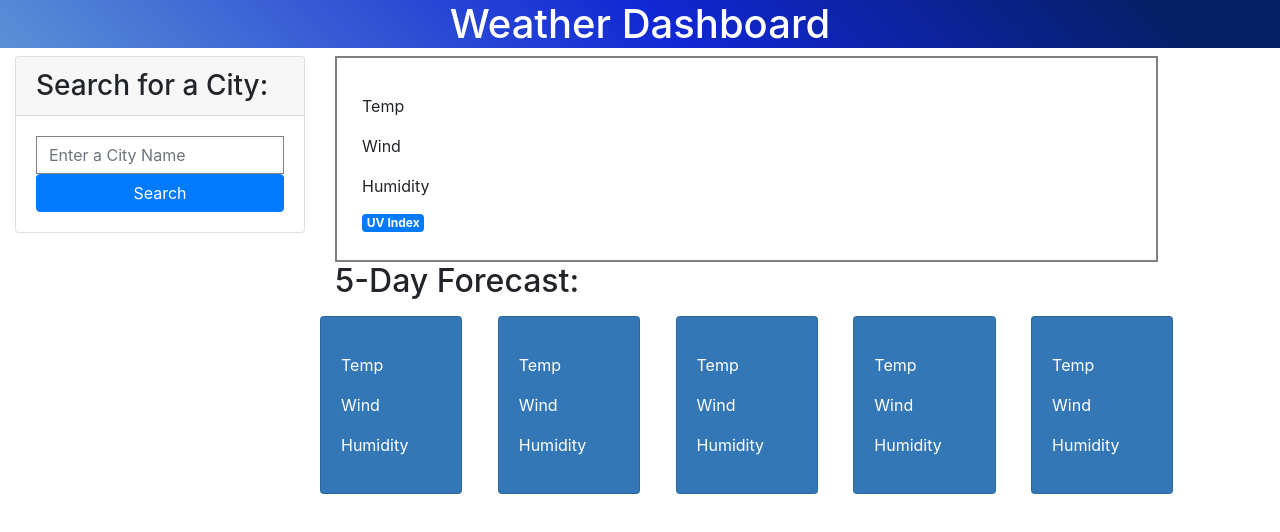
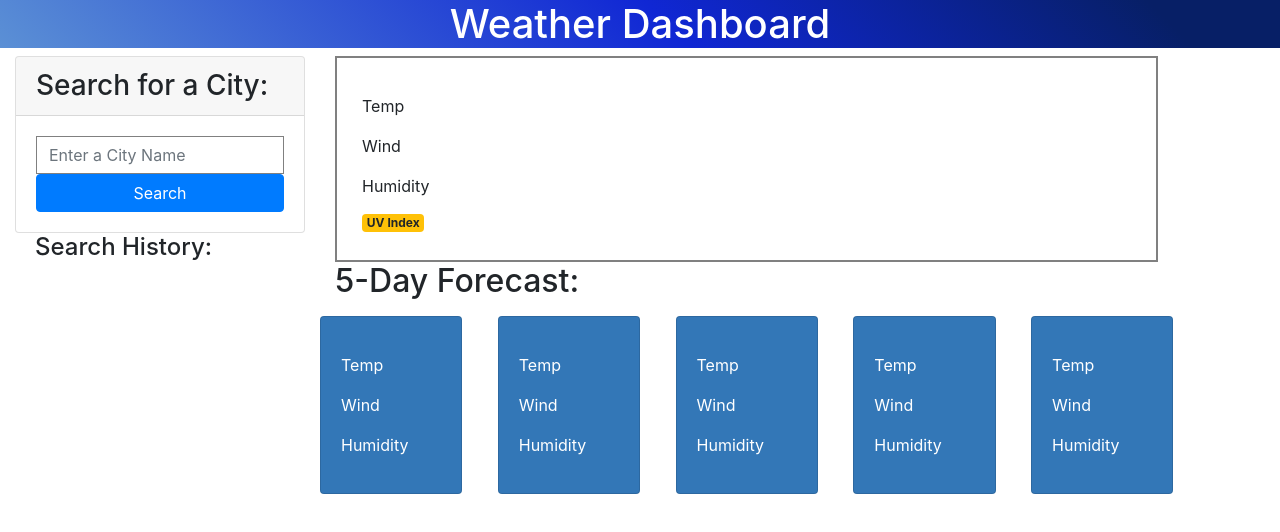
Before and after one commit to hollenbebe08/b-griffith-weather-dashboard, a plain HTML site: page index.html in a window 1280 px wide. Drawn offline with nearby package versions, Linux system fonts and the light colour scheme.

Commit message:
added search history header

```diff
--- a/assets/css/style.css
+++ b/assets/css/style.css
@@ -51,3 +51,8 @@ header {
     color: black;
     list-style: none;
 }
+
+.search {
+    padding-left: 20px;
+    padding-bottom: 2px;
+}
--- a/index.html
+++ b/index.html
@@ -23,7 +23,9 @@
                     <button type="submit" class="d-grid gap-2 col-12 mx-auto btn btn-primary" id="search-button">Search</button>
                 </form>
             </div>
+            <!-- Search History -->
             <div class="card-hide history-card">
+                <h4 class="search">Search History:</h4>
                 <ul class="list-group" id="search-history">
 
                 </ul>
@@ -48,7 +50,7 @@
                     <p class="humidity"></p>
                 </div>
                 <div class="row weather-data-type">
-                    <h5 class="badge badge-primary">UV Index</h5>
+                    <h4 class="badge badge-warning">UV Index</h4>
                 </div>
             </div>
             <div>
```
